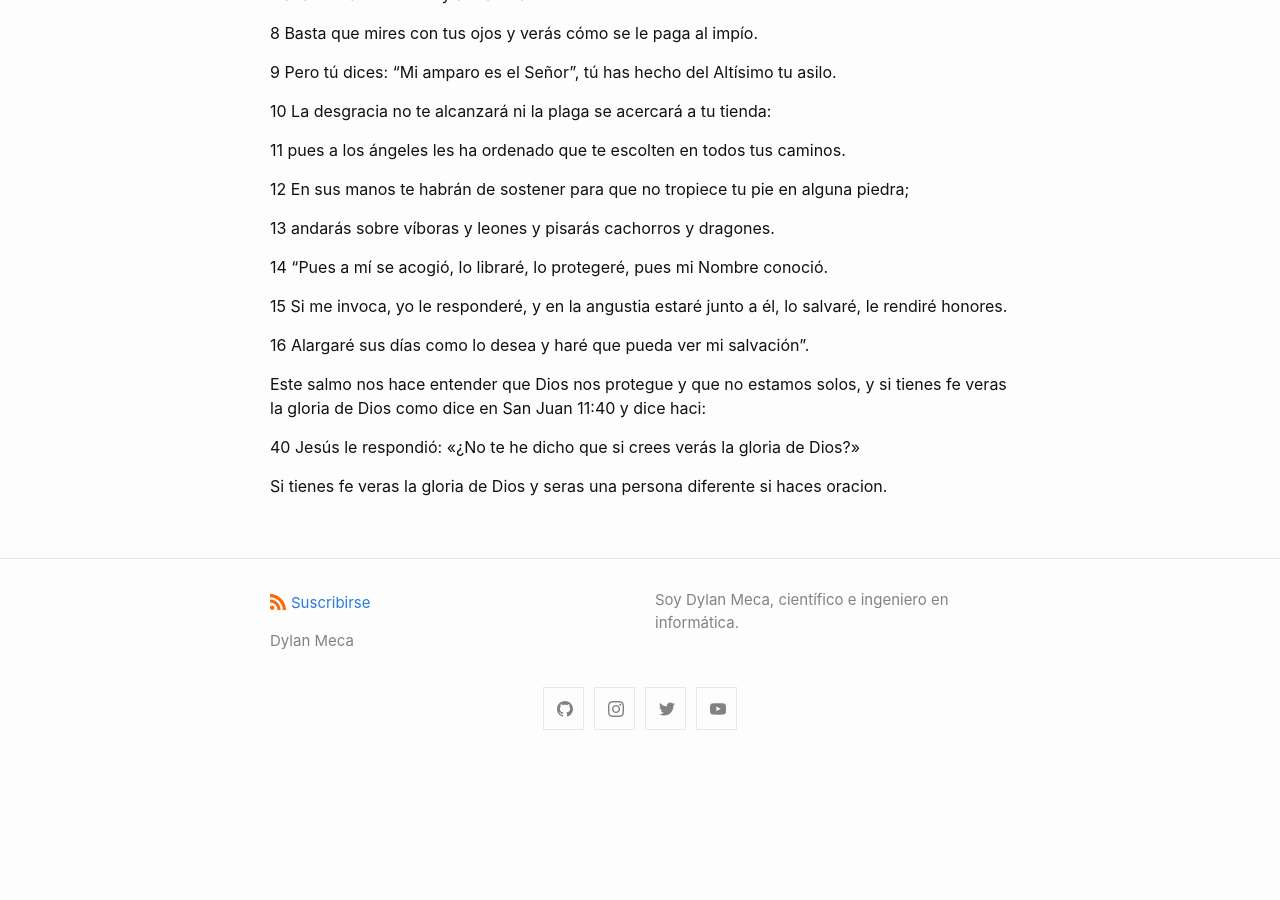
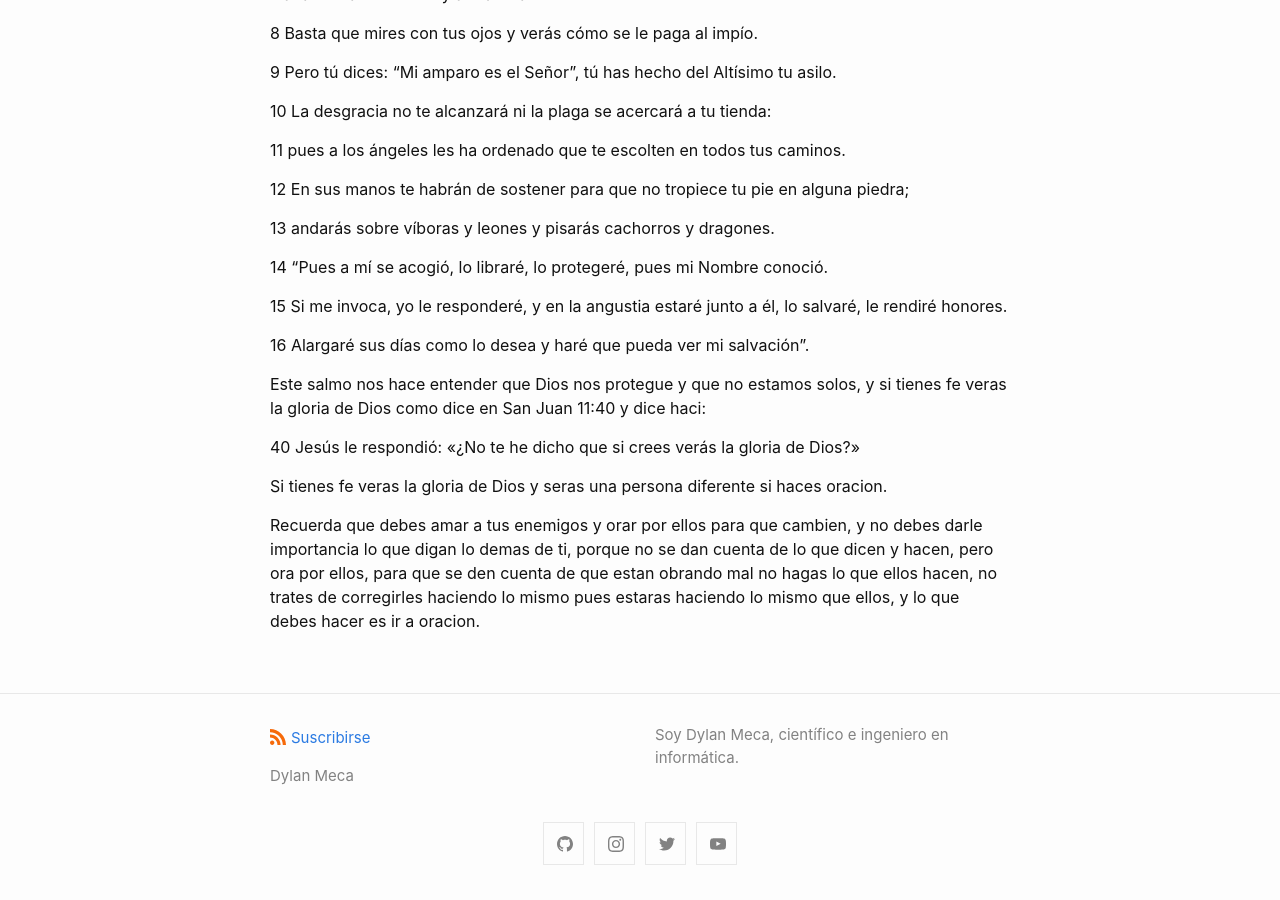
Before and after one commit to dylanmeca/dylanmeca.github.io, a Jekyll site: the page built from _posts/2021-05-13-como-tener-paz.md, in a window 1280 px wide and 900 px high, scrolled down 1487 px. Built offline with Jekyll 4.4.1, drawn with Linux system fonts in a browser that asks for light colours; a script that is not in the unit is left out; comment, search, counter and statistics services are not loaded; before the commit the page ends 2252 px from its top, so only the background shows below that.

Commit message:
Update 2021-05-13-como-tener-paz.md

```diff
--- a/_posts/2021-05-13-como-tener-paz.md
+++ b/_posts/2021-05-13-como-tener-paz.md
@@ -75,3 +75,6 @@ Este salmo nos hace entender que Dios nos protegue y que no estamos solos, y si
 40 Jesús le respondió: «¿No te he dicho que si crees verás la gloria de Dios?»
 
 Si tienes fe veras la gloria de Dios y seras una persona diferente si haces oracion.
+
+Recuerda que debes amar a tus enemigos y orar por ellos para que cambien, y no debes darle importancia lo que digan lo demas de ti, porque no se dan cuenta de lo que dicen y hacen, pero ora por ellos, para que se den cuenta de que estan obrando mal
+no hagas lo que ellos hacen, no trates de corregirles haciendo lo mismo pues estaras haciendo lo mismo que ellos, y lo que debes hacer es ir a oracion.
```
